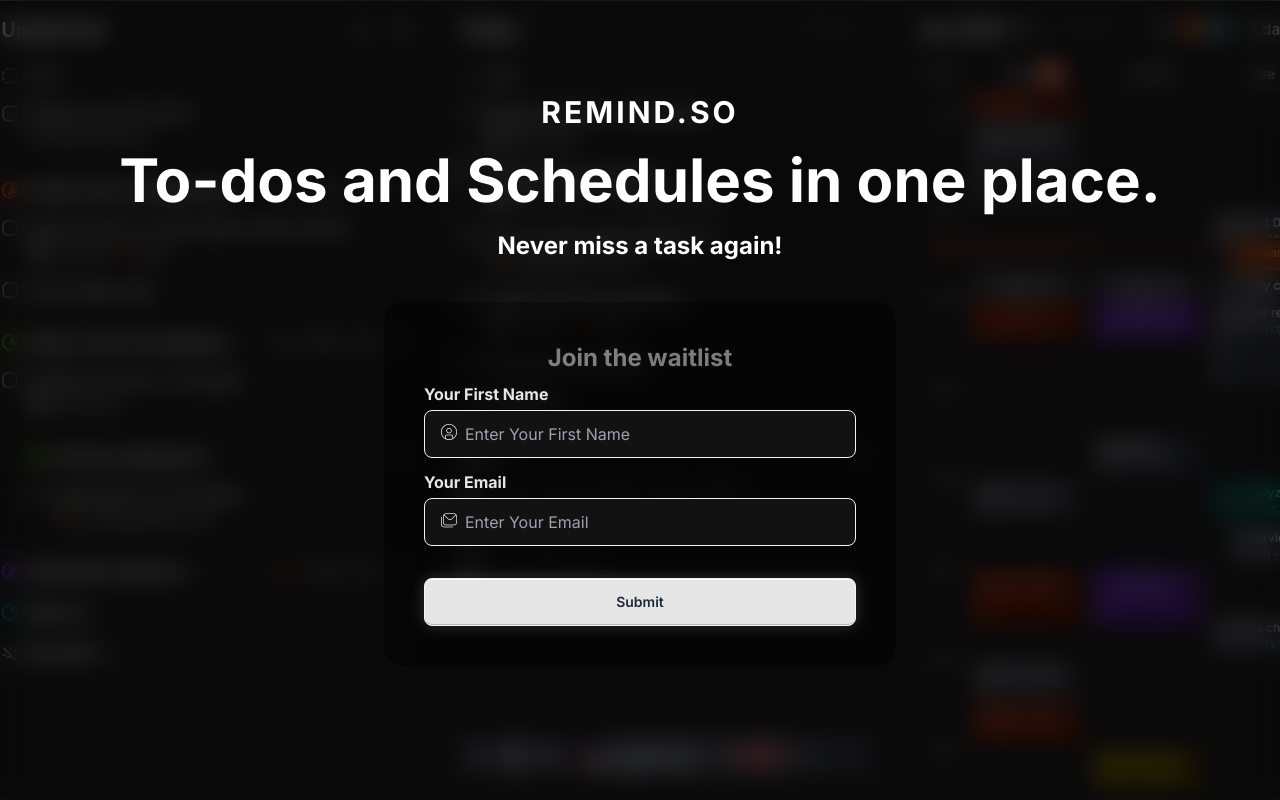
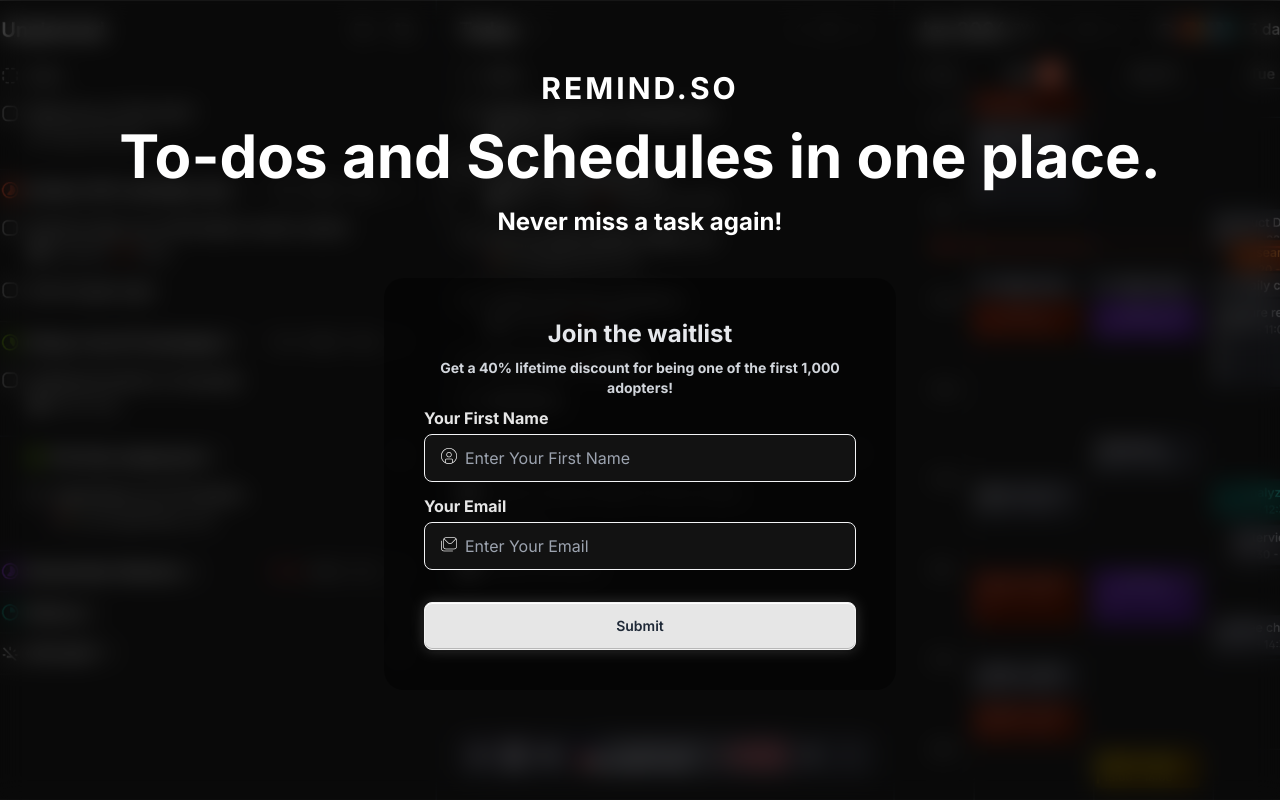
Before and after one commit to Okeke-Divine/remind-so, a Next.js app: page / in a window 1280 px wide. Built offline with nearby package versions, Linux system fonts and the light colour scheme.

Commit message:
Updated the waitlist form

```diff
--- a/src/components/waitlist/WaitListForm.jsx
+++ b/src/components/waitlist/WaitListForm.jsx
@@ -51,7 +51,8 @@
                     <form className="w-[90%] md:w-[40vw] my-10 bg-black p-10 rounded-[20px] app-text-white bg-opacity-40" onSubmit={addToWaitlist}>
                         <div>
 
-                            <h3 className="app-text-gray text-center">Join the waitlist</h3>
+                            <h3 className="text-gray-200 text-center">Join the waitlist</h3>
+                            <h3 className="my-2 text-sm text-gray-300 text-center">Get a 40% lifetime discount for being one of the first 1,000 adopters!</h3>
                             <p className="mb-2 text-red-500 font-semibold">{error}</p>
 
                             {/* first name */}
```
